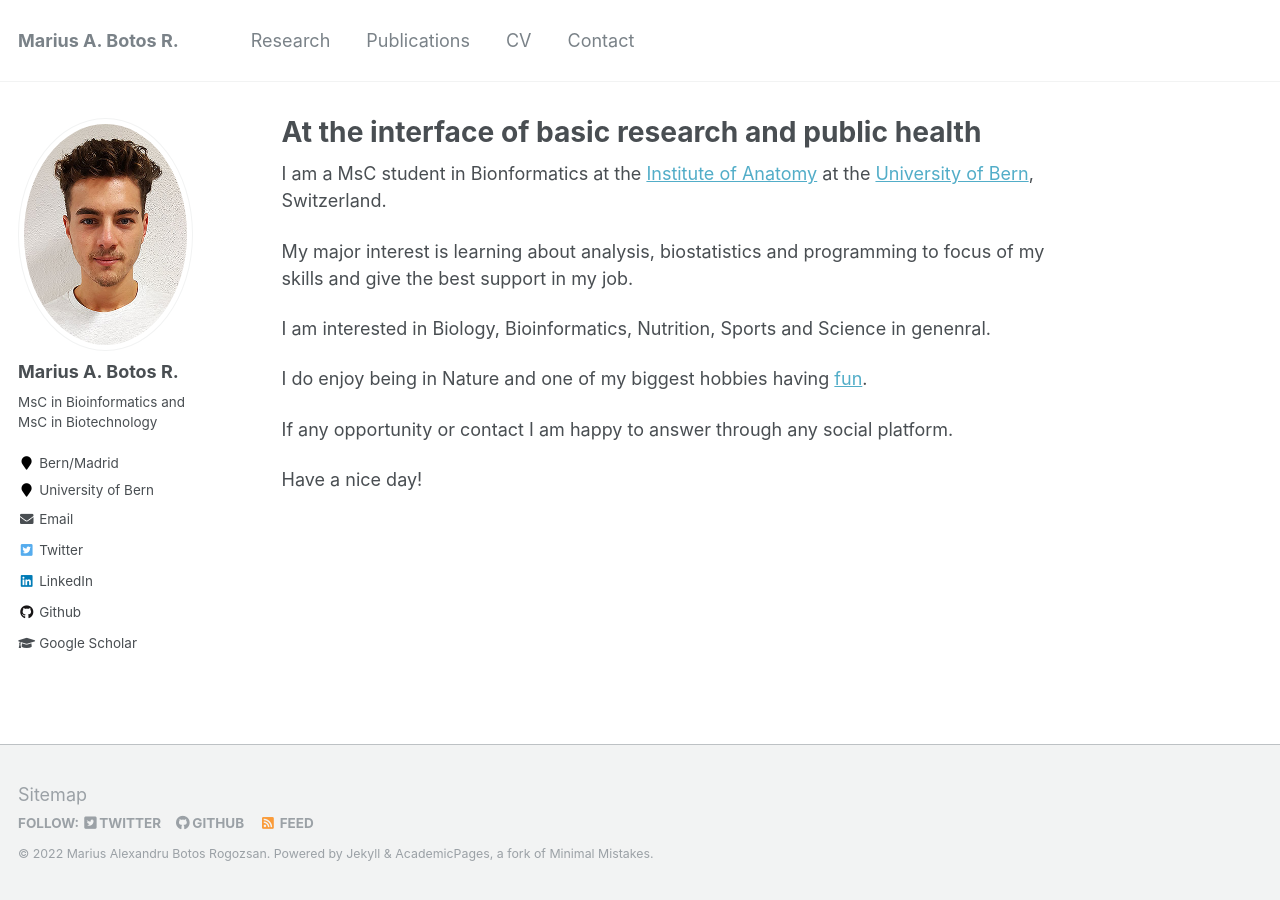
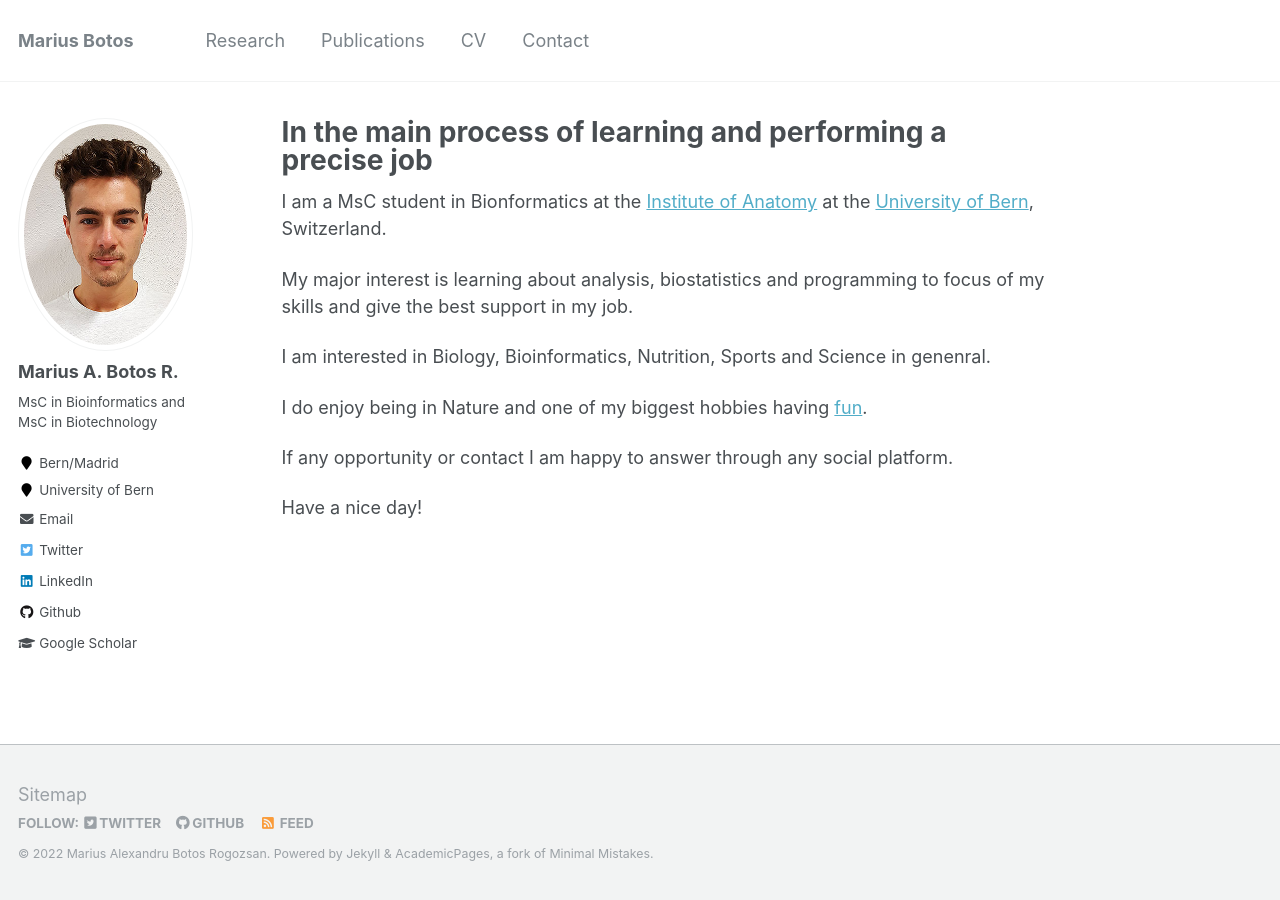
Before and after one commit to Sporgelum/Sporgelum.github.io, a Jekyll site: the page built from _pages/about.md, in a window 1280 px wide. Built offline with Jekyll 4.4.1, drawn with Linux system fonts in a browser that asks for light colours; part of the change alters nothing that is shown.

Commit message:
minor corrections again

```diff
--- a/_config.yml
+++ b/_config.yml
@@ -7,10 +7,10 @@
 
 # Site Settings
 locale                   : "en-US"
-title                    : "Marius A. Botos R."
+title                    : "Marius Botos"
 title_separator          : "-"
 name                     : &name "Marius Alexandru Botos Rogozsan"
-description              : &description "MsC in Bioinformatics and MsC in Biotechnology"
+description              : &description "MsC in Bioinformatics and in Biotechnology"
 url                      : https://sporgelum.github.io # the base hostname & protocol for your site e.g. "https://mmistakes.github.io"
 baseurl                  : "" # the subpath of your site, e.g. "/blog"
 repository               : "sporgelum/sporgelum.github.io"
--- a/_pages/about.md
+++ b/_pages/about.md
@@ -1,6 +1,6 @@
 ---
 permalink: /
-title: "At the interface of basic research and public health"
+title: "In the main process of learning and performing a precise job"
 excerpt: "About me"
 author_profile: true
 redirect_from:
```
Also changed, not shown: 1 other file.
